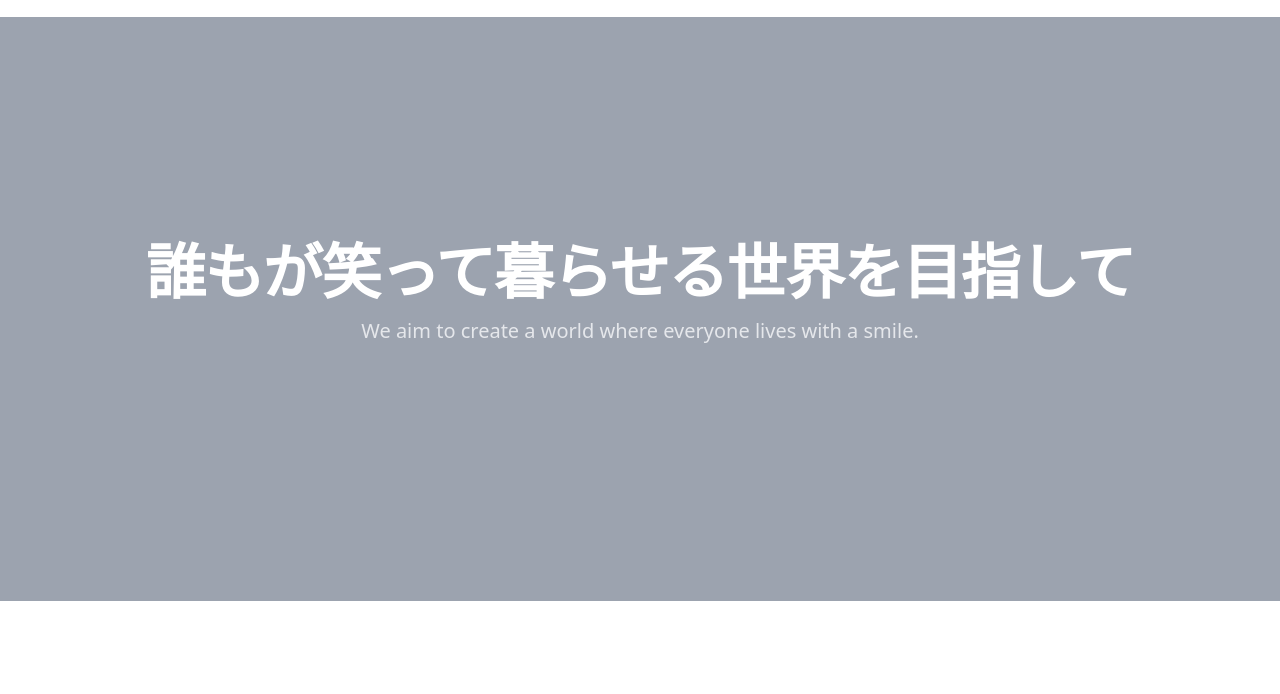
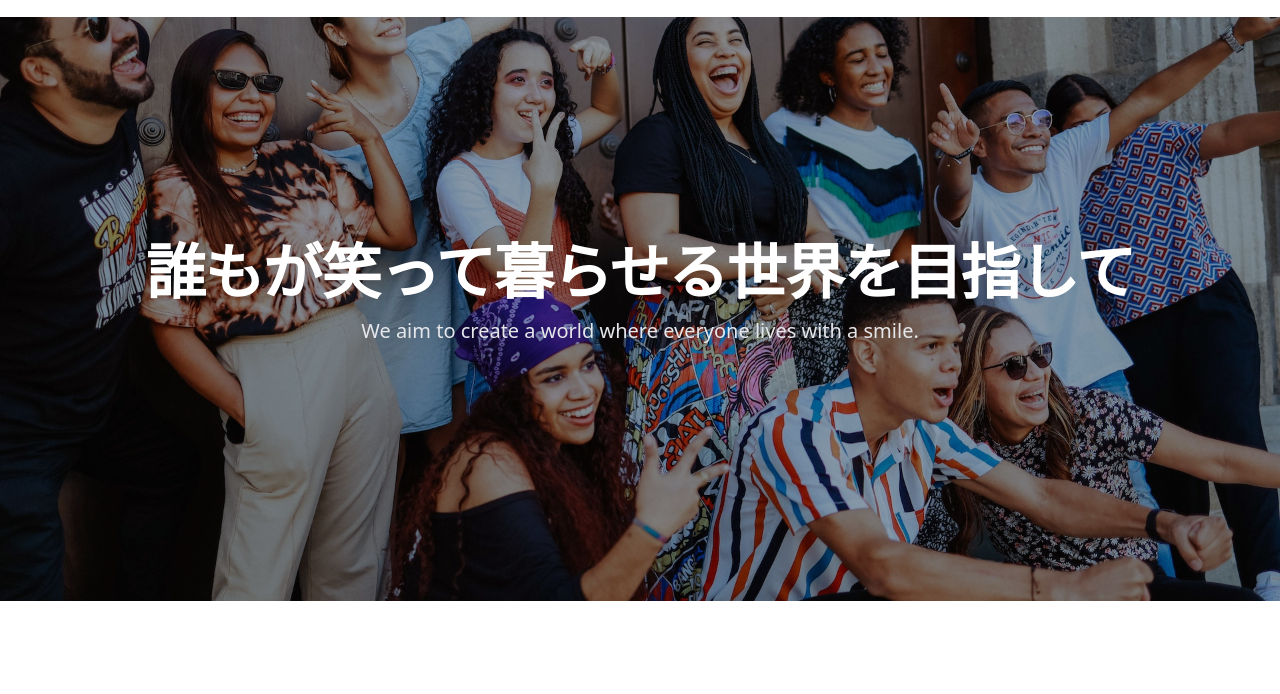
Before and after one commit to amber-0/LP, a plain HTML site: page index.html in a window 1280 px wide. Shown: the part 63-757 px from the top of the page. Drawn offline with nearby package versions, Linux system fonts and the light colour scheme; the site is published under a folder, as on GitHub Pages, so addresses that start at the root find nothing.

Commit message:
imageのパス変更

```diff
--- a/index.html
+++ b/index.html
@@ -36,7 +36,7 @@
 
 
   <!-- jumbotronここから -->
-  <section class="bg-center bg-cover bg-no-repeat bg-[url('/img/bg-image.jpg')] bg-gray-400 bg-blend-multiply">
+  <section class="bg-center bg-cover bg-no-repeat bg-[url('img/bg-image.jpg')] bg-gray-400 bg-blend-multiply">
     <div class="px-4 mx-auto max-w-screen-xl text-center py-24 lg:py-56">
         <h1 class="mb-4 text-4xl font-extrabold tracking-tight leading-none text-white md:text-5xl lg:text-6xl">誰もが笑って暮らせる世界を目指して</h1>
         <p class="mb-8 text-lg font-normal text-gray-200 lg:text-xl sm:px-16 lg:px-48">We aim to create a world where everyone lives with a smile.</p>
```
